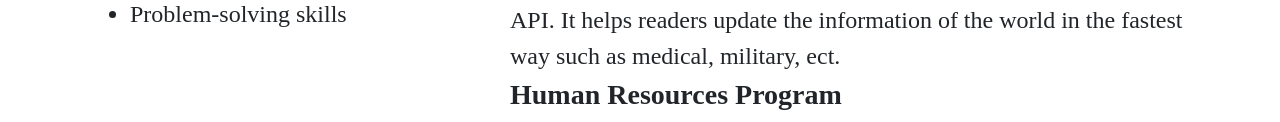
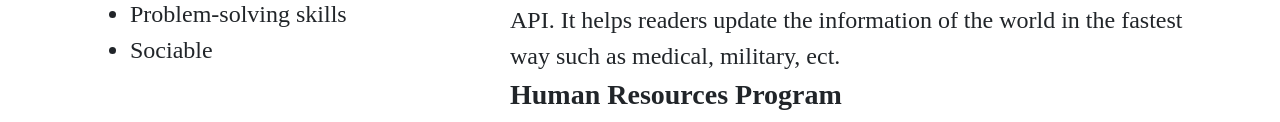
Before and after one commit to haiduong2810/CV, a plain HTML site: page index.html in a window 1280 px wide. Shown: the part 947-1069 px from the top of the page. Drawn offline with nearby package versions, Linux system fonts and the light colour scheme; a web font is replaced by a local one.

Commit message:
add more soft skills

```diff
--- a/index.html
+++ b/index.html
@@ -83,6 +83,7 @@
                             <ul class="fs-4 m-0">
                                 <li>Communication skills</li>
                                 <li>Problem-solving skills</li>
+                                <li>Sociable</li>
                             </ul>
                         </div>
                     </div>
```
